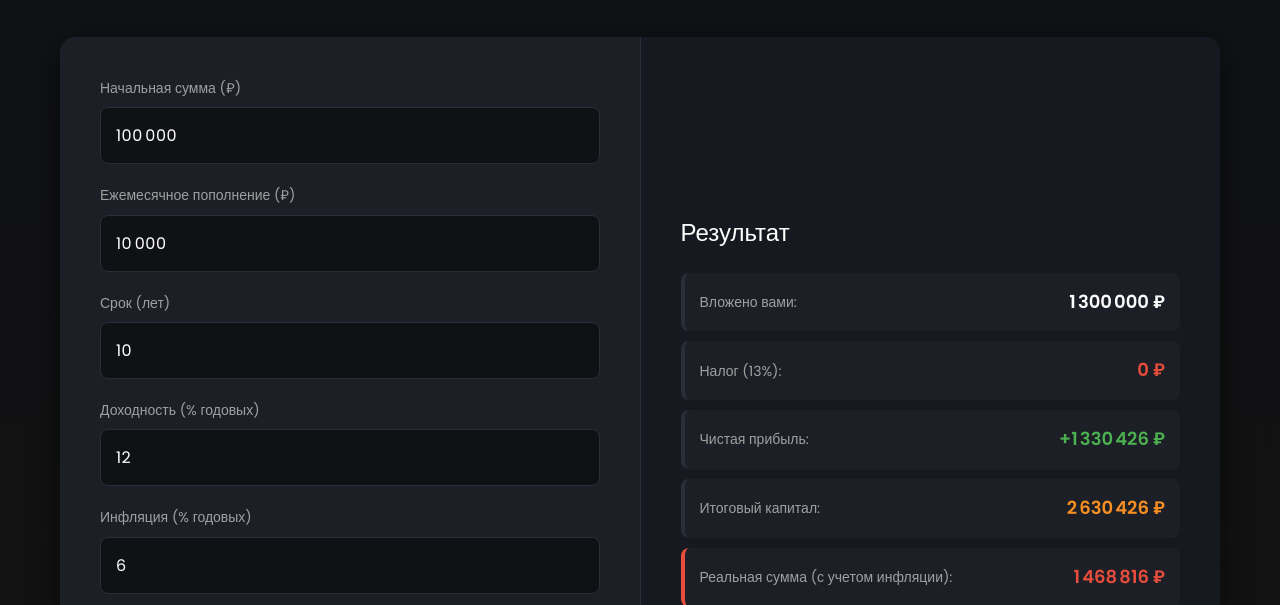
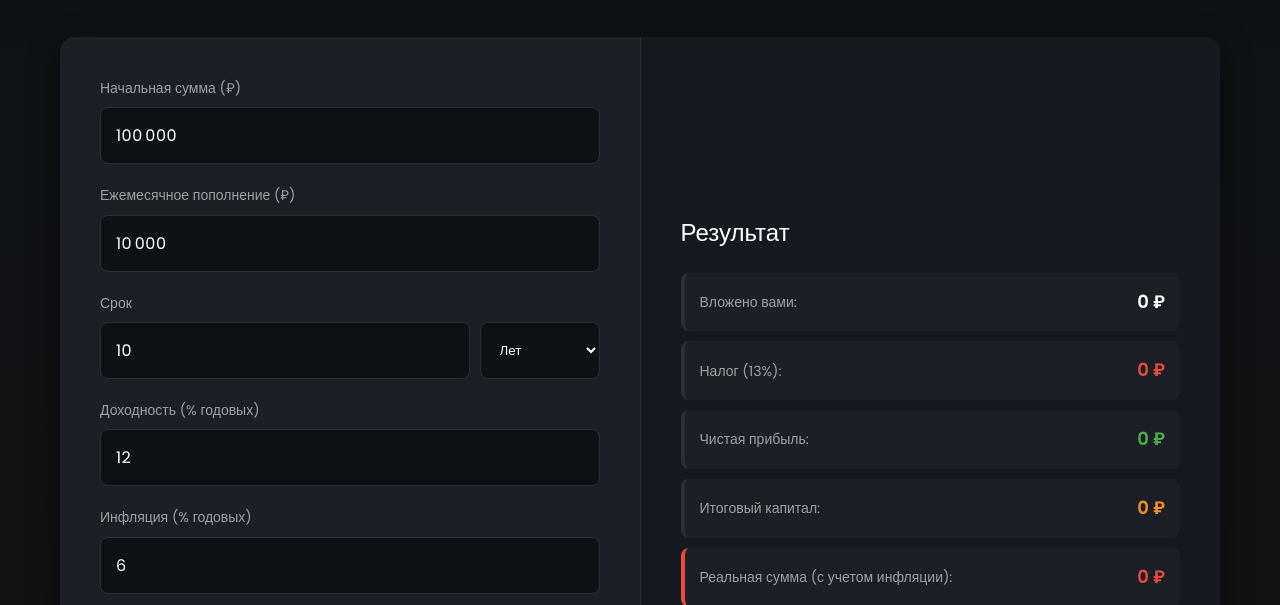
Before and after one commit to master-Pingvin/InvestCalculate, a plain HTML site: page index.html in a window 1280 px wide. Shown: the part 195-800 px from the top of the page. Drawn offline with nearby package versions, Linux system fonts and the light colour scheme.

Commit message:
Update index.html

```diff
--- a/index.html
+++ b/index.html
@@ -58,10 +58,18 @@
                         <input type="text" id="monthlyAdd" value="10000" inputmode="numeric">
                     </div>
 
+                    <!-- Срок с переключателем -->
                     <div class="input-group">
-                        <label for="years">Срок (лет)</label>
-                        <input type="number" id="years" value="10" min="1" max="50">
+                        <label for="periodInput">Срок</label>
+                        <div style="display: flex; gap: 10px;">
+                            <input type="number" id="periodInput" value="10" min="1" step="1" style="flex: 1;">
+                            <select id="periodUnit" style="width: 120px; padding: 15px; background: #0f1115; border: 1px solid #2a2e37; border-radius: 8px; color: #fff; font-family: 'Poppins', sans-serif; outline: none;">
+                                <option value="years" selected>Лет</option>
+                                <option value="months">Месяцев</option>
+                            </select>
+                        </div>
                     </div>
+
                     <div class="input-group">
                         <label for="rate">Доходность (% годовых)</label>
                         <input type="number" id="rate" value="12" min="0" max="100" step="0.1">
```
